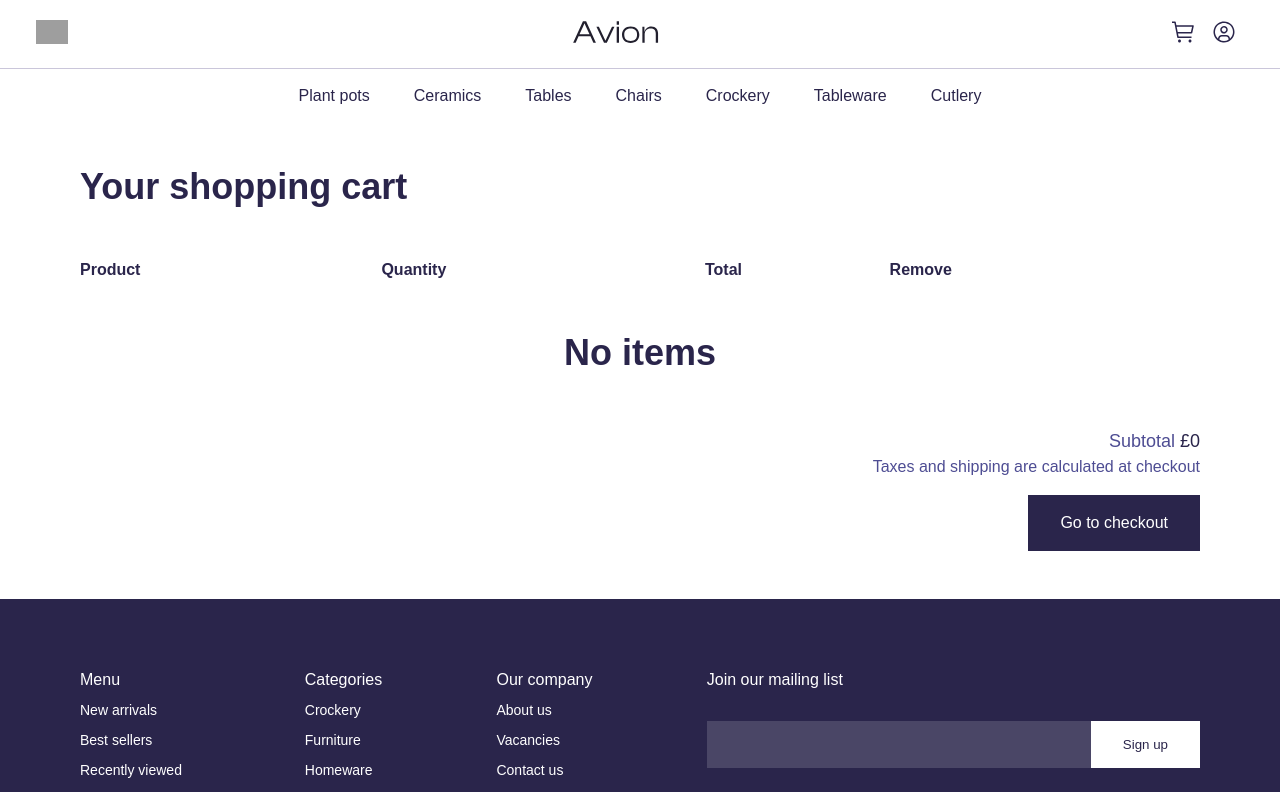
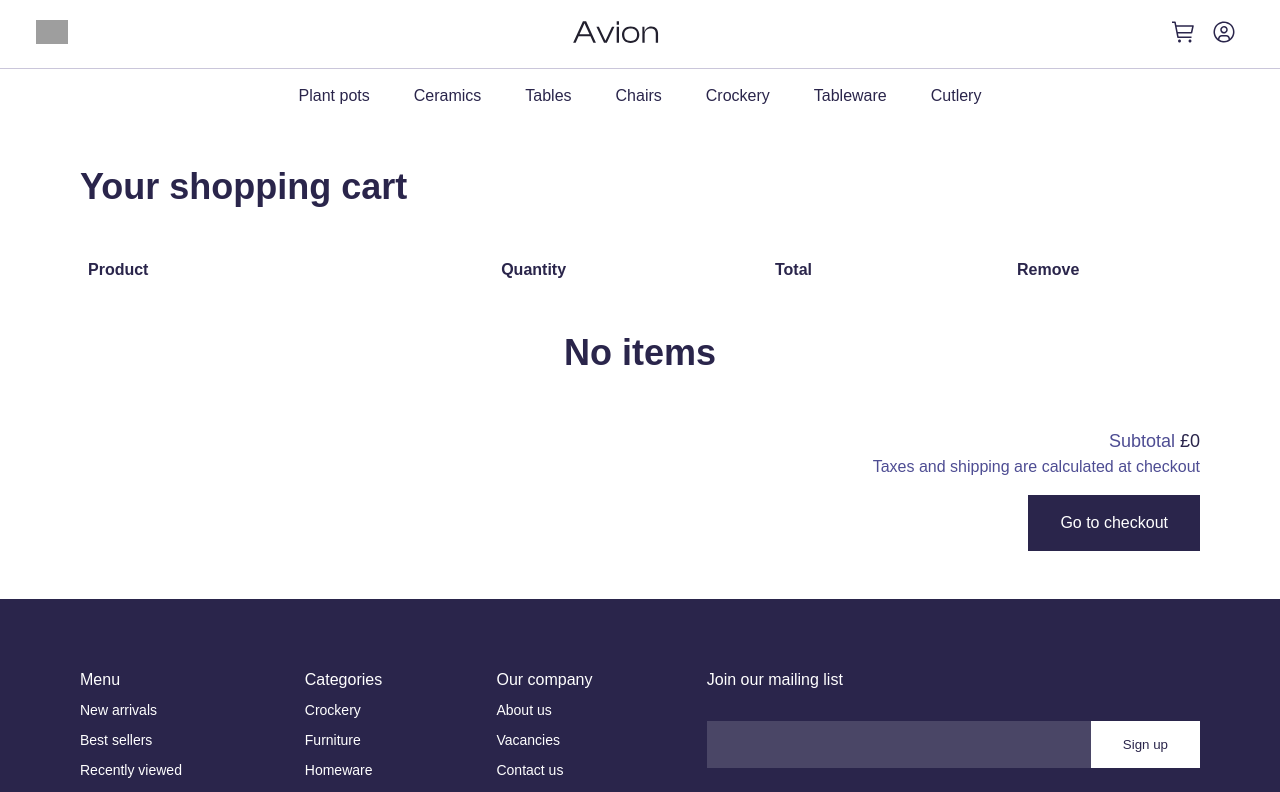
Before and after one commit to gkartsivadze/furniture_advanced, a React (Vite) app: page /cart in a window 1280 px wide. Shown: the top 792 px of the page. Built offline with nearby package versions, Linux system fonts and the light colour scheme; grey boxes are pictures that could not be loaded; a web font is replaced by a local one.

Commit message:
fixed bug

```diff
--- a/src/components/CartItem.jsx
+++ b/src/components/CartItem.jsx
@@ -4,7 +4,7 @@ export default function CartItem({ handleRemoveFromCart, data, amount }) {
     return (
         <tr>
             <td>
-                <Link to={`/product_page/${data.id}`}>
+                <Link to={`/product_page/${data.id}`} style={{textAlign: "left"}}>
                     <img src={data.image} alt="" />
                     <h3>{data.name}</h3>
                     <p className="bs">Lorem ipsum dolor sit amet, consectetur.</p>
--- a/src/components/PreviewSection.jsx
+++ b/src/components/PreviewSection.jsx
@@ -3,7 +3,7 @@ import NumberInput from "./NumberInput";
 
 export default function PreviewSection({ product }) {
     const [currentAmount, setCurrentAmount] = useState(1)
-    const [cartItems, setCartItems] = useState([])
+    const [cartItems, setCartItems] = useState(JSON.parse(localStorage?.getItem("cart")) || [])
     const messageRef = useRef();
 
     useEffect(() => {
--- a/src/directions/CartPage.jsx
+++ b/src/directions/CartPage.jsx
@@ -13,11 +13,10 @@ export default function CartPage() {
     function handleRemoveFromCart(itemId) {
         setCart(cart.filter(x => x.data.id != itemId))
     }
-
     useEffect(() => {
-        localStorage.setItem("cart", JSON.stringify(cart))
+        localStorage.setItem("cart", JSON.stringify(cart.map(item => ({id: item.data.id, amount: item.amount}))))
     }, [cart])
-
+    console.log(cart);
     return (
         <main>
             <section id="cart_section">
@@ -25,7 +24,7 @@ export default function CartPage() {
                 <table>
                     <thead>
                         <tr>
-                            <th>Product</th>
+                            <th style={{textAlign: "left"}}>Product</th>
                             <th>Quantity</th>
                             <th>Total</th>
                             <th>Remove</th>
--- a/src/styling/cart.scss
+++ b/src/styling/cart.scss
@@ -13,7 +13,9 @@
         }
         th {
             height: 3rem;
+            padding-inline: 0.5rem;
             text-align: left;
+            text-align: center;
         }
         tbody {
             tr:hover {
@@ -21,6 +23,8 @@
             }
             td {
                 padding-block: 0.625rem;
+
+                text-align: center;
                 &:nth-of-type(1) a {
                     display: grid;
                     grid-template-rows: repeat(3, 1fr);
@@ -28,8 +32,8 @@
                     column-gap: 1rem;
                     align-items: center;
                     img {
-                        width: 8rem;
-                        height: 9rem;
+                        width: 5rem;
+                        height: 7rem;
                         grid-row: 1 / 4;
                         object-fit: cover;
                         transition: 0.3s;
```
